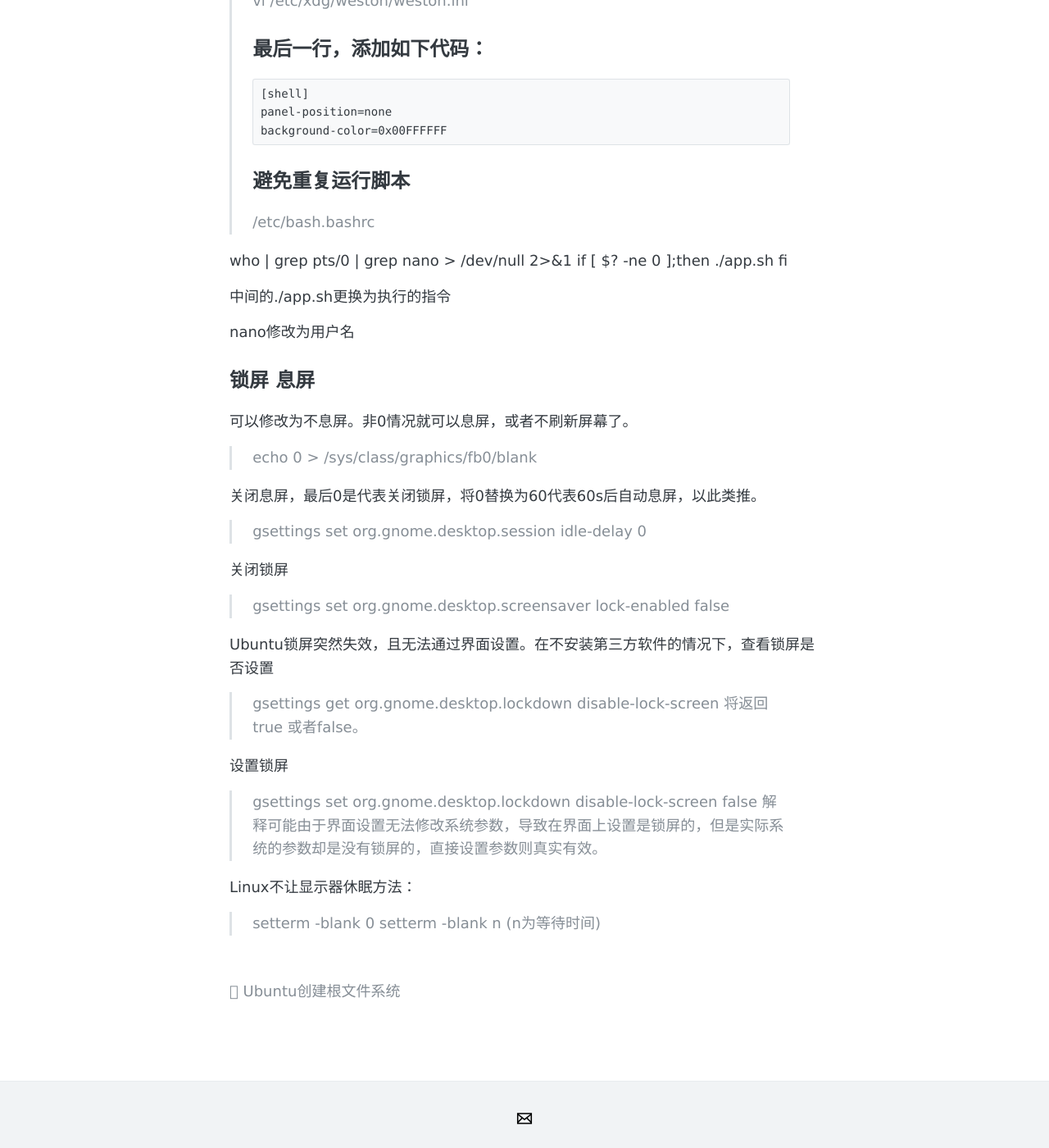
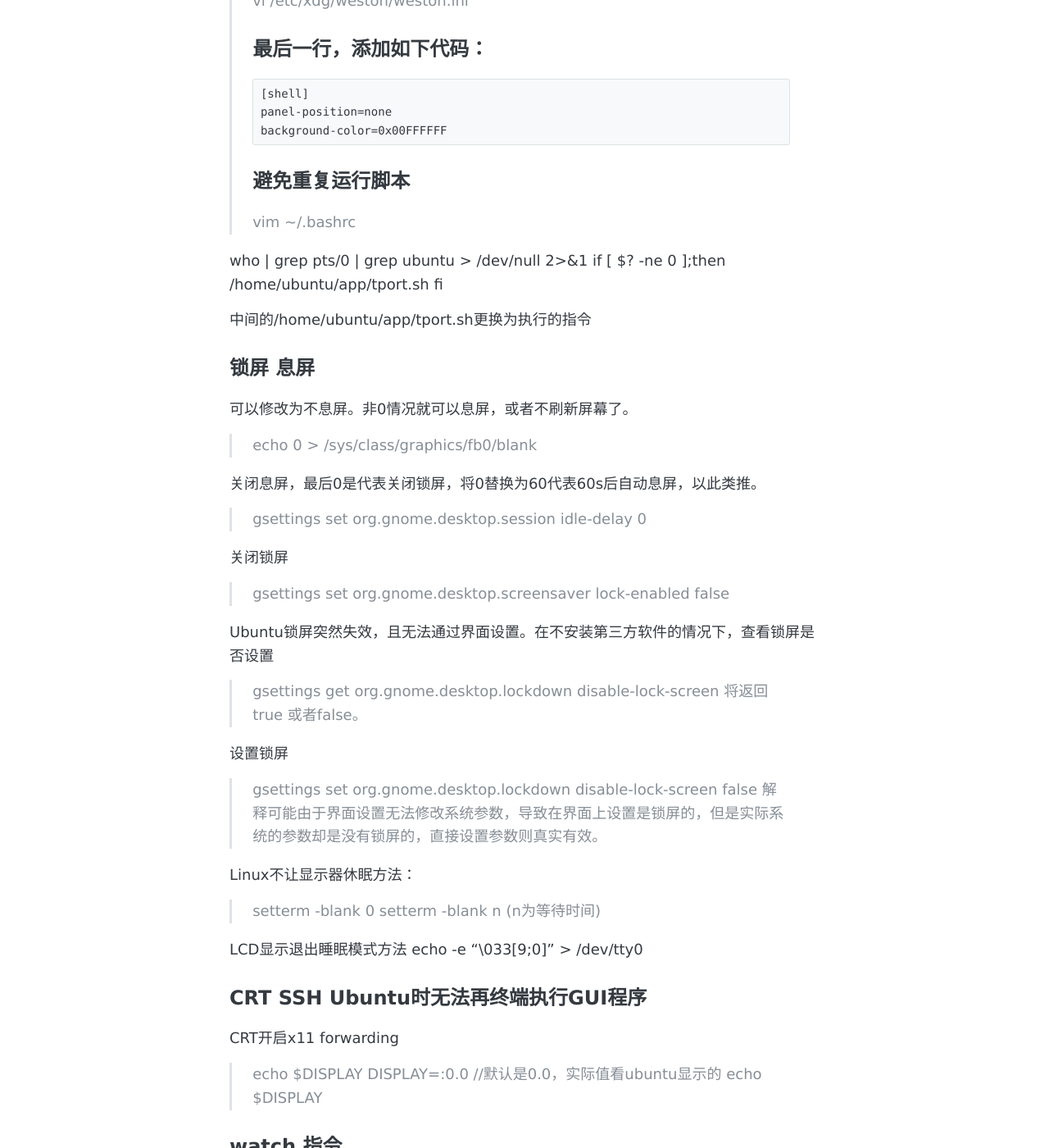
Before and after one commit to reagewang/reagewang.github.io, a Jekyll site: the page built from _posts/2020-09-09-Ubuntu 18.04设置开机启动自己的应用.md, in a window 1280 px wide and 1400 px high, scrolled down 4126 px. Shown: the whole window at 82% size. Built offline with Jekyll 4.4.1, drawn with Linux system fonts in a browser that asks for light colours; some of the changed text lies outside the part shown.

Commit message:
Update 2020-09-09-Ubuntu 18.04设置开机启动自己的应用.md

````diff
--- a/_posts/2020-09-09-Ubuntu 18.04设置开机启动自己的应用.md
+++ b/_posts/2020-09-09-Ubuntu 18.04设置开机启动自己的应用.md
@@ -158,16 +158,14 @@ panel-position=none
 background-color=0x00FFFFFF
 ```
 ## 避免重复运行脚本
-/etc/bash.bashrc
+vim ~/.bashrc
 
-who | grep pts/0 | grep nano > /dev/null 2>&1
+who | grep pts/0 | grep ubuntu > /dev/null 2>&1
 if [ $? -ne 0 ];then
-        ./app.sh
+    /home/ubuntu/app/tport.sh
 fi
 
-中间的./app.sh更换为执行的指令
-
-nano修改为用户名
+中间的/home/ubuntu/app/tport.sh更换为执行的指令
 
 ## 锁屏 息屏
 可以修改为不息屏。非0情况就可以息屏，或者不刷新屏幕了。
@@ -190,3 +188,20 @@ Ubuntu锁屏突然失效，且无法通过界面设置。在不安装第三方
 Linux不让显示器休眠方法：
 > setterm -blank 0
 > setterm -blank n (n为等待时间)
+
+LCD显示退出睡眠模式方法
+echo -e "\033[9;0]" > /dev/tty0
+
+
+## CRT SSH Ubuntu时无法再终端执行GUI程序
+CRT开启x11 forwarding
+> echo $DISPLAY
+> DISPLAY=:0.0 //默认是0.0，实际值看ubuntu显示的 echo $DISPLAY
+
+## watch 指令
+> watch -n 10 cat /home/ubuntu/log/qtlog.text
+每隔10秒查看日志
+
+## tail 指令
+> tail -10 /home/ubuntu/log/qtlog.text
+查看倒数10行
````
